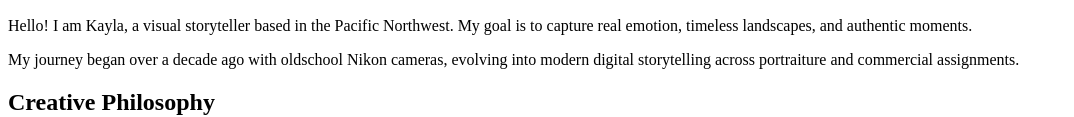
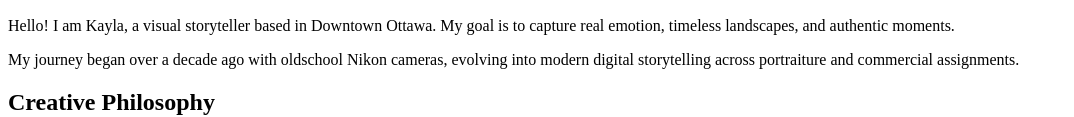
Before and after one commit to tagu0013/Web-Components-Midterms-KT-Photography, a plain HTML site: page about.html in a window 1280 px wide. Shown: the part 666-783 px from the top of the page, without its empty margins (0-1074 px from the left). Drawn offline with Linux system fonts and the light colour scheme.

Commit message:
changes in about

```diff
--- a/about.html
+++ b/about.html
@@ -28,7 +28,7 @@
     <section id="introduction">
       <h2>Meet the Photographer</h2>
       <img src="https://via.placeholder.com/600x400" alt="Photographer holding a DSLR camera outdoors during golden hour" width="600" height="400">
-      <p>Hello! I am Kayla, a visual storyteller based in the Pacific Northwest. My goal is to capture real emotion, timeless landscapes, and authentic moments.</p>
+      <p>Hello! I am Kayla, a visual storyteller based in Downtown Ottawa. My goal is to capture real emotion, timeless landscapes, and authentic moments.</p>
       <p>My journey began over a decade ago with oldschool Nikon cameras, evolving into modern digital storytelling across portraiture and commercial assignments.</p>
     </section>
 
```
